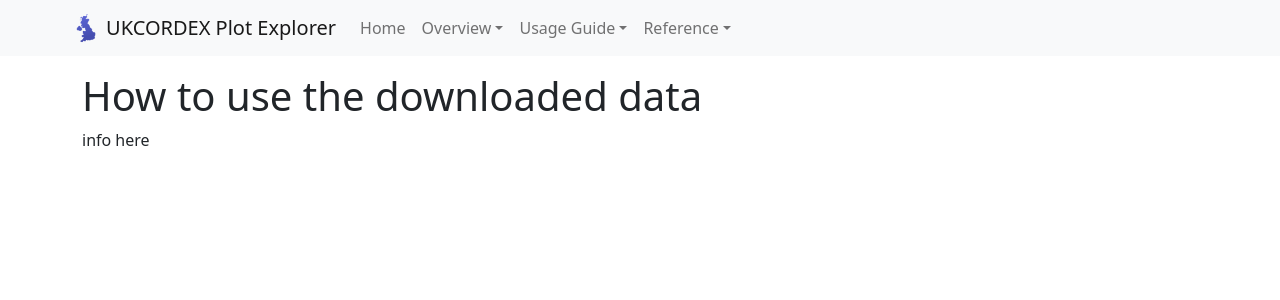
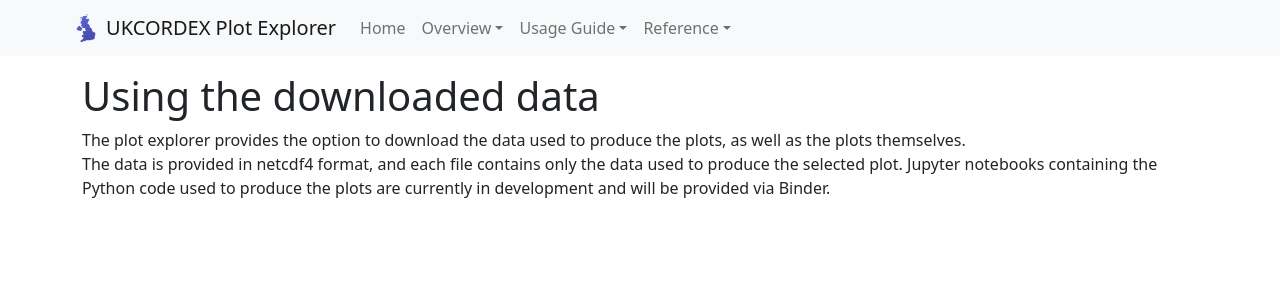
Before and after one commit to UCL/UKCORDEX-plot-explorer-dev, a React (Create React App) app: page /#/download-help in a window 1280 px wide. Shown: the top 300 px of the page. Built offline with nearby package versions, Linux system fonts and the light colour scheme.

Commit message:
Slightly more relevant holding text on downloaded data

```diff
--- a/src/components/ExtraPages/Help/DataHelp.js
+++ b/src/components/ExtraPages/Help/DataHelp.js
@@ -30,7 +30,7 @@ export default function DataHelp() {
                     scroll={(el) =>
                       el.scrollIntoView({ behavior: "auto", block: "center" })
                     }>
-                    CMiP5-13
+                    CMIP5-13
                   </HashLink>
                 </li>
                 <li>
@@ -40,7 +40,7 @@ export default function DataHelp() {
                     scroll={(el) =>
                       el.scrollIntoView({ behavior: "auto", block: "center" })
                     }>
-                    CMiP5-EC
+                    CMIP5-EC
                   </HashLink>
                 </li>
                 <li>
@@ -116,10 +116,9 @@ export default function DataHelp() {
               the EuroCORDEX and UKCP18 regional ensembles, but several other
               sources are also used: brief descriptions of these are provided
               here. All indices are first computed on each model's native grid,
-              then{" "}
-              <a href="/indices-help">
-                regridded to a common 12km OSGB grid to facilitate comparisons.
-              </a>
+              then regridded to a common 12km OSGB grid to facilitate comparisons.
+              The general process used for calculation of the climatologies is described
+              <HashLink to="/indices-calculation#">here</HashLink>.
             </p>
           </div>
           <br></br>
--- a/src/components/ExtraPages/Help/DownloadHelp.js
+++ b/src/components/ExtraPages/Help/DownloadHelp.js
@@ -10,8 +10,13 @@ export default function DownloadHelp() {
     <Container className="help">
       {/* page contents */}
       <div>
-        <h1>How to use the downloaded data</h1>
-        <p>info here</p>
+        <h1>Using the downloaded data</h1>
+        <p>The plot explorer provides the option to download the data used to produce the plots, as well as the plots themselves.
+          <br></br>
+          The data is provided in netcdf4 format, and each file contains only the data used to produce the selected plot.
+          Jupyter notebooks containing the Python code used to produce the plots are currently in development and will be provided via Binder.
+        </p>
+        {/* Also add notebooks on how to combine files eg. to get relative changes or recreate absolute values of indices? */}
       </div>
     </Container>
   );
--- a/src/components/ExtraPages/Help/IndicesHelp.js
+++ b/src/components/ExtraPages/Help/IndicesHelp.js
@@ -104,8 +104,9 @@ function IndicesHelp() {
             <h1>Available indices</h1>
           </div>
           <p>
-            This page describes the indices for which plots are available. The general
-            process used for calculation of the climatologies is described{" "}
+            This page describes the indices for which plots are available.
+            <br></br>
+            The general process used for calculation of the index climatologies is described{" "}
             <HashLink to="/indices-calculation#">here</HashLink>.
           </p>{" "}
           <br></br>
```
